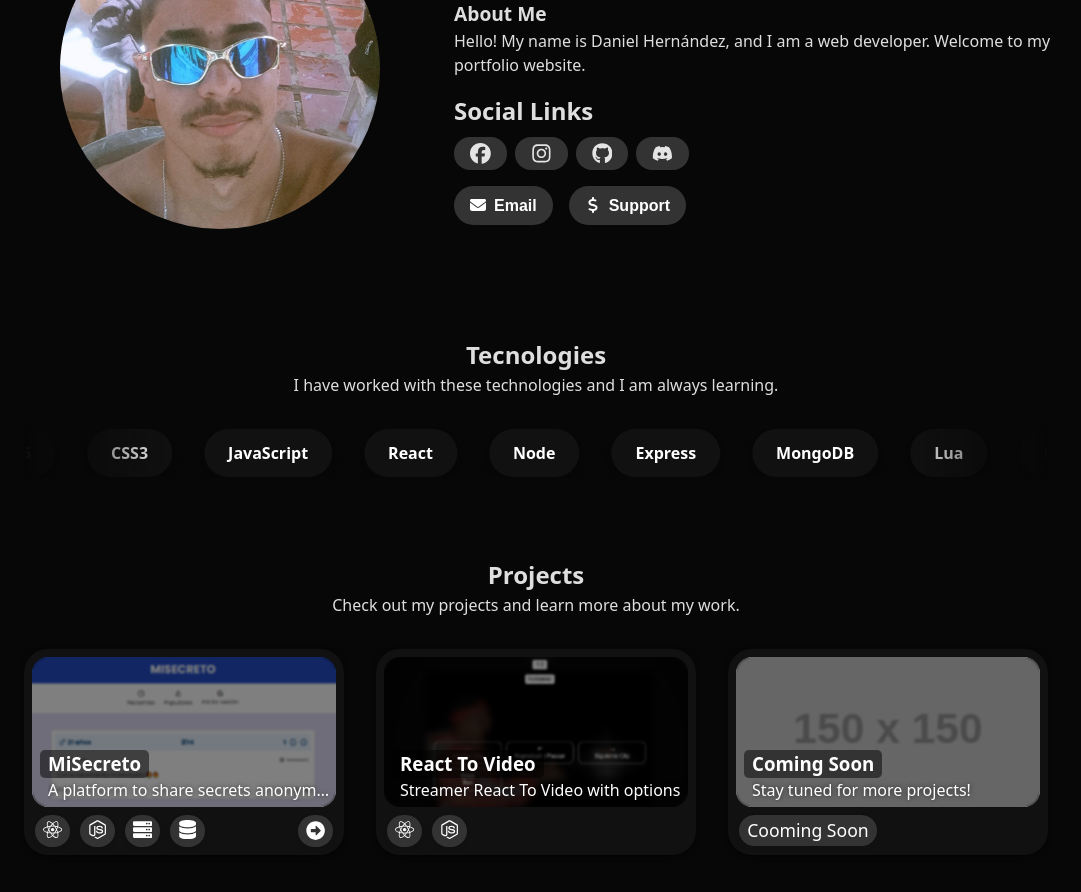
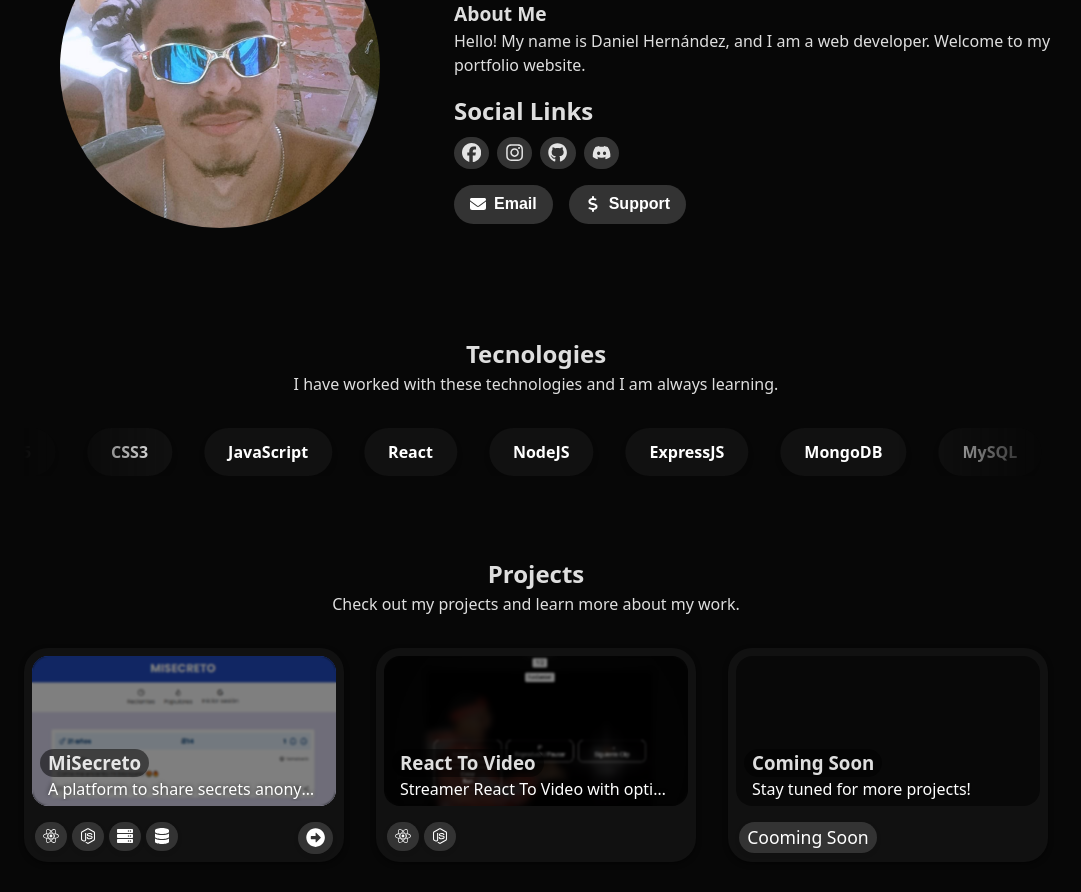
Before and after one commit to xhzdaniel/xhzdaniel, a React (Vite) app: page / in a window 1280 px wide. Shown: the part 200-1092 px from the top of the page, without its empty margins (104-1185 px from the left). Built offline with nearby package versions, Linux system fonts and the light colour scheme.

Commit message:
Update comprobation of image and styles

```diff
--- a/src/components/proyects/Projects.jsx
+++ b/src/components/proyects/Projects.jsx
@@ -25,7 +25,6 @@ export default function Projects() {
     },
     {
       title: "Coming Soon",
-      image: "https://via.placeholder.com/150",
       description: "Stay tuned for more projects!",
       sources: [],
     },
@@ -54,7 +53,9 @@ export default function Projects() {
           ProjectsList.map((project, index) => (
             <div className="project" key={index}>
               <div className="project-header">
-                <img src={project.image} alt={project.title} />
+                {project.image && (
+                  <img src={project.image} alt={project.title} />
+                )}
                 <div className="header-info">
                   <h3>{project.title}</h3>
                   <p>{project.description}</p>
@@ -78,7 +79,7 @@ export default function Projects() {
                     </>
                   ) : (
                     <span
-                      className="source"
+                      className="source soon"
                       style={{ padding: "0.15rem 0.5rem", fontSize: "1.1rem" }}
                       data-tooltip-id="tooltip"
                       data-tooltip-content="Coming Soon"
--- a/src/components/technologies/Technologies.jsx
+++ b/src/components/technologies/Technologies.jsx
@@ -4,10 +4,11 @@ export default function Technologies() {
     "CSS3",
     "JavaScript",
     "React",
-    "Node",
-    "Express",
+    "NodeJS",
+    "ExpressJS",
     "MongoDB",
-    "Lua",
+    "MySQL",
+    "Lua54",
   ];
 
   return (
--- a/src/styles/styles.css
+++ b/src/styles/styles.css
@@ -100,15 +100,19 @@
 }
 
 .container-info .social-links .social-links-list button {
-  font-size: 1.3rem;
+  display: flex;
+  justify-content: center;
+  align-items: center;
+  font-size: 1.2rem;
   text-decoration: none;
   color: inherit;
   border: none;
   cursor: pointer;
   background-color: #333;
-  padding: 0.37rem 1rem 0.1rem 1rem;
+  padding: 0.4rem 0.5rem;
   border-radius: 1rem;
   transition: background-color 0.5s ease;
+  text-align: center;
   &:hover {
     background-color: grey;
   }
@@ -168,6 +172,7 @@
 .container-projects .project {
   display: flex;
   flex-direction: column;
+  gap: 0.5rem;
   min-width: 16rem;
   max-width: 20rem;
   width: 100%;
@@ -202,14 +207,13 @@
 }
 
 .container-projects .project .project-header .header-info h3 {
-  color: white;
   margin: 0;
   overflow: hidden;
   text-overflow: ellipsis;
   white-space: nowrap;
   width: max-content;
   padding: 0rem 0.5rem;
-  border-radius: 5px;
+  border-radius: 1rem;
   background-color: rgba(0, 0, 0, 0.5);
   font-weight: 600;
 }
@@ -221,7 +225,7 @@
   text-overflow: ellipsis;
   white-space: nowrap;
   width: 100%;
-  margin-left: 8px;
+  padding: 0 0.5rem;
 }
 
 .container-projects .project .project-header img {
@@ -250,14 +254,16 @@
   flex-direction: row;
   align-items: center;
   justify-content: flex-start;
-  gap: 0.6rem;
+  gap: 0.3rem;
 }
 
 .container-projects .project .project-footer .project-sources .source {
-  font-size: 1.2rem;
+  display: flex;
+  align-items: center;
+  justify-content: center;
   cursor: pointer;
   background-color: #333;
-  padding: 0.2rem 0.5rem 0rem 0.5rem;
+  padding: 0.4rem 0.5rem;
   border-radius: 1rem;
   transition: background-color 0.5s ease;
   box-shadow: 0 2px 5px rgba(0, 0, 0, 0.1);
@@ -267,11 +273,15 @@
   }
 }
 
+.container-projects .project .project-footer .project-sources .source .soon {
+  padding: 0.4rem 0.5rem 0.1rem;
+}
+
 .container-projects .project .project-footer .visit-button {
   font-size: 1.2rem;
   cursor: pointer;
   background-color: #333;
-  padding: 0.4rem 0.5rem 0.1rem 0.5rem;
+  padding: 0.4rem 0.5rem 0.1rem;
   font-weight: 600;
   border-radius: 1rem;
   transition: background-color 0.5s ease;
```
